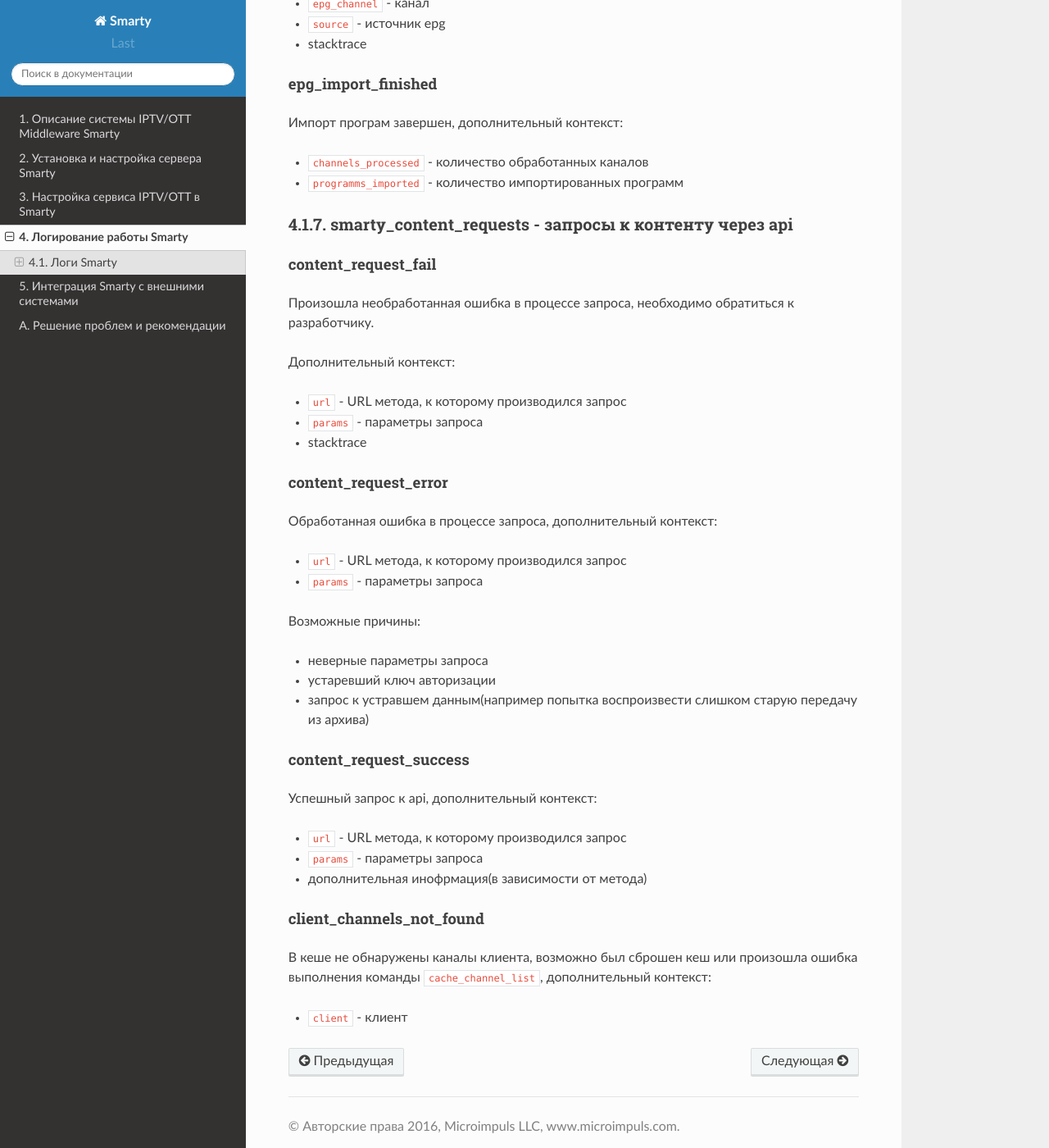
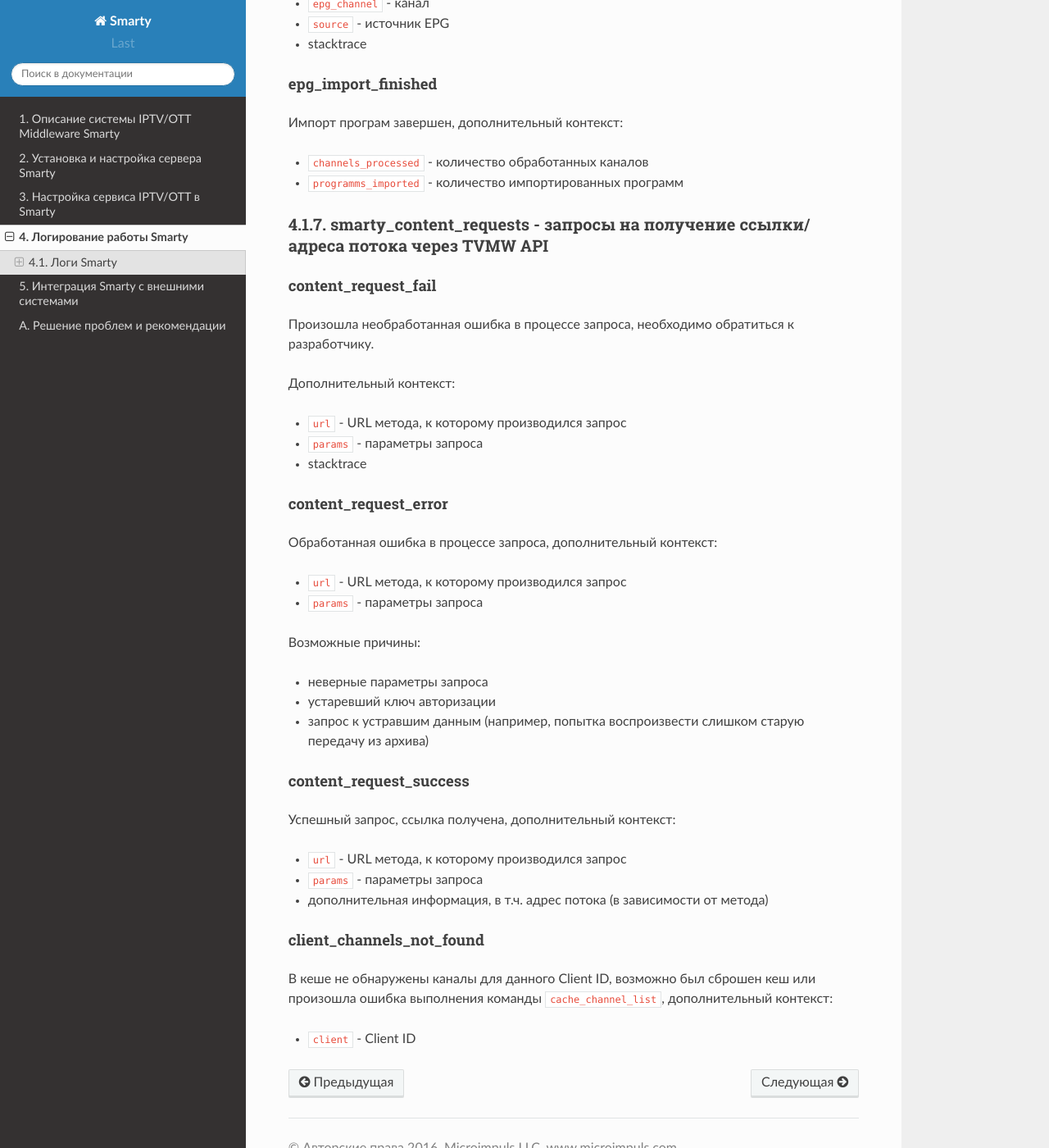
Before and after one commit to sergey-yakovlev/smarty-docs, a Sphinx documentation site: the page built from source/log.rst, in a window 1280 px wide and 1400 px high, scrolled down 5761 px. Shown: the whole window at 82% size. Built offline with Sphinx 7.4.7 and the Read the Docs theme 2.0.0, drawn with Linux system fonts in a browser that asks for light colours; some of the changed text lies outside the part shown.

Commit message:
fix errors

```diff
--- a/source/log.rst
+++ b/source/log.rst
@@ -269,7 +269,7 @@ epg_channel_imported
 Программы для канала успешно импортированы, дополнительный контекст:
 
 * ``epg_channel`` - канал
-* ``source`` - источник epg
+* ``source`` - источник EPG
 * ``programs_imported`` - количество импортированных программ
 
 
@@ -279,7 +279,7 @@ epg_channel_import_error
 Ошибка при импорте программ, дополнительный контекст:
 
 * ``epg_channel`` - канал
-* ``source`` - источник epg
+* ``source`` - источник EPG
 * stacktrace
 
 
@@ -292,8 +292,8 @@ epg_import_finished
 * ``programms_imported`` - количество импортированных программ
 
 
-4.1.7. smarty_content_requests - запросы к контенту через api
--------------------------------------------------------------
+4.1.7. smarty_content_requests - запросы на получение ссылки/адреса потока через TVMW API
+-----------------------------------------------------------------------------------------
 
 content_request_fail
 ++++++++++++++++++++
@@ -318,22 +318,23 @@ content_request_error
 
 * неверные параметры запроса
 * устаревший ключ авторизации
-* запрос к устравшем данным(например попытка воспроизвести слишком старую передачу из архива)
+* запрос к устравшим данным (например, попытка воспроизвести слишком старую передачу из архива)
 
 
 content_request_success
 +++++++++++++++++++++++
 
-Успешный запрос к api, дополнительный контекст:
+Успешный запрос, ссылка получена, дополнительный контекст:
 
 * ``url`` - URL метода, к которому производился запрос
 * ``params`` - параметры запроса
-* дополнительная инофрмация(в зависимости от метода)
+* дополнительная информация, в т.ч. адрес потока (в зависимости от метода)
 
 
 client_channels_not_found
 +++++++++++++++++++++++++
 
-В кеше не обнаружены каналы клиента, возможно был сброшен кеш или произошла ошибка выполнения команды ``cache_channel_list``, дополнительный контекст:
+В кеше не обнаружены каналы для данного Client ID,
+возможно был сброшен кеш или произошла ошибка выполнения команды ``cache_channel_list``, дополнительный контекст:
 
-* ``client`` - клиент
+* ``client`` - Client ID
--- a/source/service_configuration.rst
+++ b/source/service_configuration.rst
@@ -121,7 +121,7 @@ http://smarty.example.com/admin/tvmiddleware/playdevice/
 Системное название
     Системное название типа устройства, возможные значения см. ниже.
 
-Поддерживаемые типы устройств (системные названия): ``android`` ``android_stb`` ``dune`` ``eltex`` ``lg_netcast``
+Поддерживаемые типы устройств (системные названия): ``android`` ``android_stb`` ``dune`` ``eltex`` ``tvip`` ``lg_netcast``
 ``lg_webos`` ``mag`` ``pc`` ``sagemcom`` ``samsung_smart_tv`` ``tizen_tv`` ``ios`` ``wrt`` ``amino``
 
 .. _playdevice-assigning-to-client:
```
Also changed, not shown: other parts of source/log.rst (+2 -2 lines).
